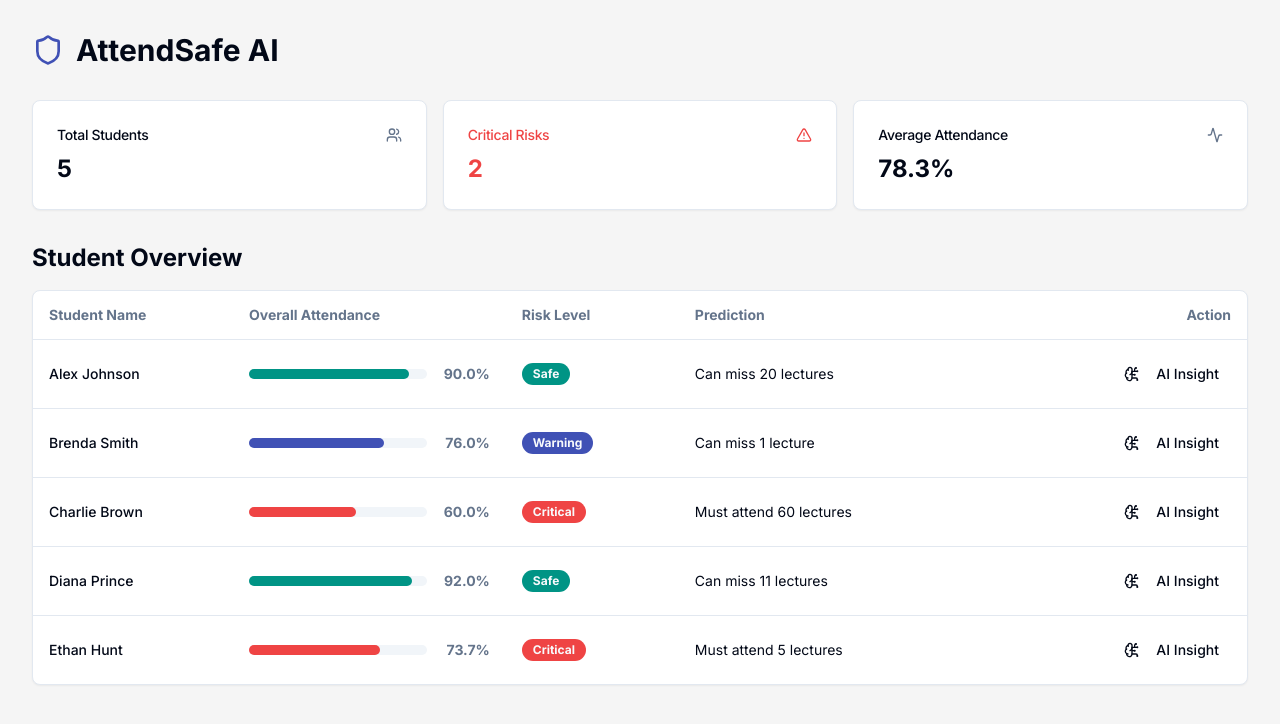
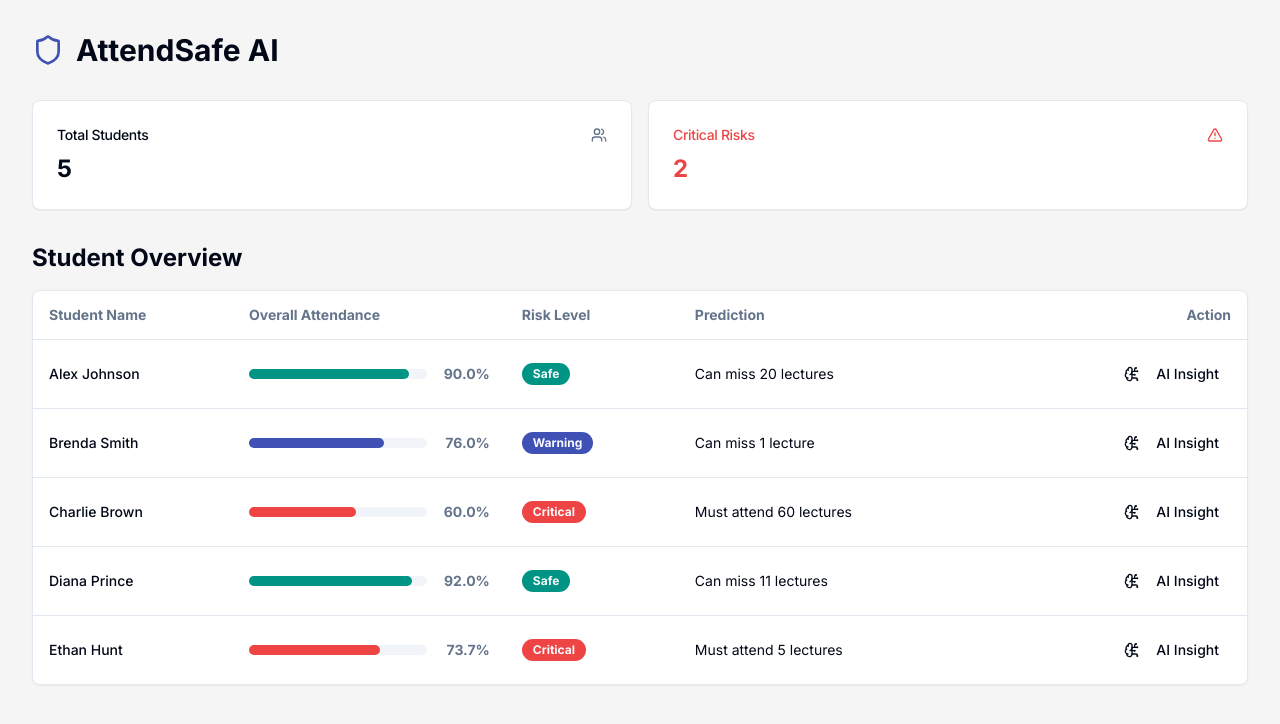
Before and after one commit to krish-0021-prototype/SafeAttend-, a Next.js app: page / in a window 1280 px wide. Shown: the top 724 px of the page. Built offline with nearby package versions, Linux system fonts and the light colour scheme.

Commit message:
delete that average attendance section

```diff
--- a/src/app/page.tsx
+++ b/src/app/page.tsx
@@ -11,7 +11,6 @@ export default async function Home() {
 
   const totalStudents = students.length;
   const criticalRisks = students.filter(s => s.riskLevel === 'Critical').length;
-  const avgAttendance = students.length > 0 ? students.reduce((acc, s) => acc + s.overallAttendance, 0) / totalStudents : 0;
 
   return (
     <div className="min-h-screen bg-background font-body text-foreground">
@@ -23,7 +22,7 @@ export default async function Home() {
           </div>
         </header>
 
-        <section className="grid gap-4 md:grid-cols-3 mb-8">
+        <section className="grid gap-4 md:grid-cols-2 mb-8">
           <SummaryCard title="Total Students" value={totalStudents} icon={Users} />
           <SummaryCard
             title="Critical Risks"
@@ -31,7 +30,6 @@ export default async function Home() {
             icon={AlertTriangle}
             className={criticalRisks > 0 ? "[&_svg]:text-destructive text-destructive" : ""}
           />
-          <SummaryCard title="Average Attendance" value={`${avgAttendance.toFixed(1)}%`} icon={Activity} />
         </section>
 
         <section>
```
